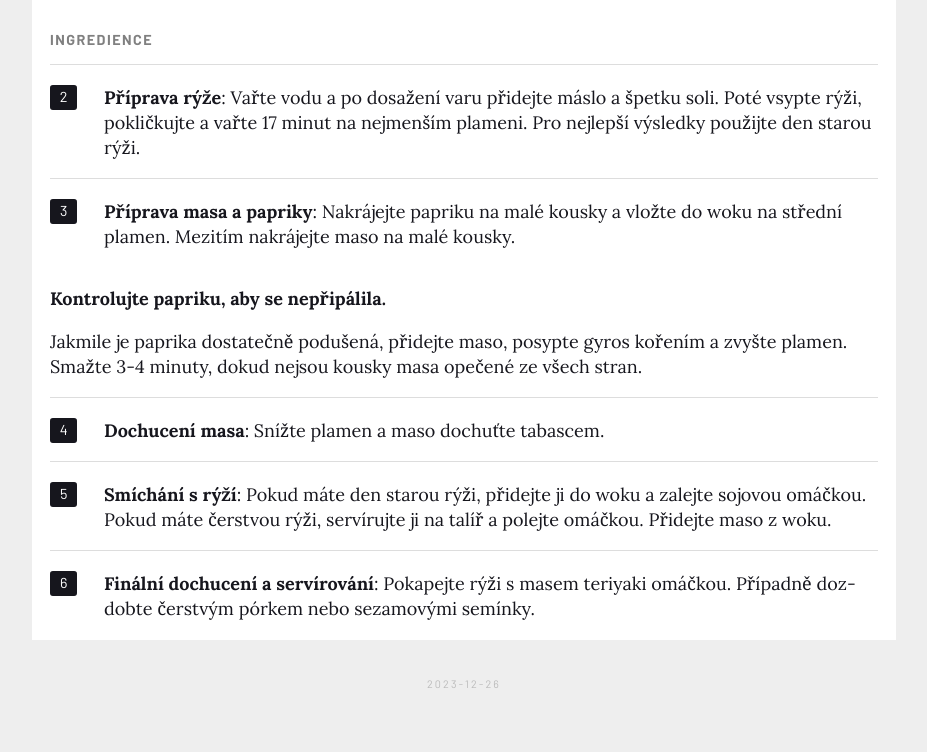
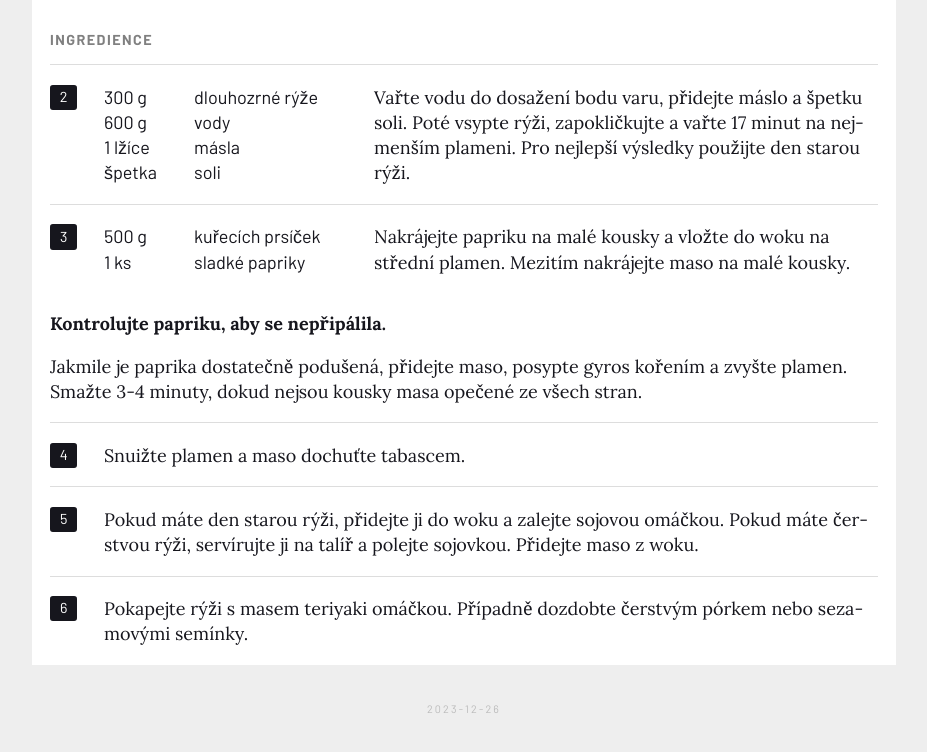
Before and after one commit to ISEEYABOIII/muj-cookbook, a plain HTML site: page smazena-ryze-s-kurecim-masem.html in a window 1280 px wide. Shown: the part 1013-1765 px from the top of the page, without its empty margins (176-1103 px from the left). Before the commit the page ends 1740 px from the top, so only its background shows below. Drawn offline with Linux system fonts and the light colour scheme.

Commit message:
Deploying to gh-pages from @ ISEEYABOIII/muj-cookbook@6d90aae173d88ab2889a0b38766946e226590ea3 🚀

```diff
--- a/search.json
+++ b/search.json
@@ -6,6 +6,6 @@
 ,{"image":"pizza.jpg","umami":"","time":"4 dny","size":"4 pizzy","meat":"","category":"Specialitky","sweet":"","sour":"","vegan":"","salty":"✓","favorite":"","bitter":"","source":"https://youtu.be/npbj6Z-JL8U","nutrition":["3889 kcal","106g cukru","2440g tuku","2080g proteinu"],"title":"Pizza","spicy":"","htmlfile":"pizza.html","description":"Domácí pizza bez použití kamene."}
 ,{"image":"smazena-ryze-s-kurecim-masem.jpg","umami":"✓","time":"30 minut","size":"5 porcí","meat":"✓","category":"Smažené","sweet":"","sour":"","vegan":"","salty":"✓","favorite":"✓","bitter":"","nutrition":["1800 kcal","3g cukru","27g tuku","138g proteinu"],"title":"Smažená rýže s kuřecím masem","spicy":"✓","htmlfile":"smazena-ryze-s-kurecim-masem.html","description":"Hrozně dobrej recept kterýho jsem se už hrozně přežral. :("}
 ,{"image":"tiramisu.jpg","umami":"","time":"___","size":"___ porcí","meat":"","category":"Dezert","sweet":"✓","sour":"","vegan":"","salty":"","favorite":"","bitter":"","nutrition":["___ kcal","___g cukru","___g tuku","___g proteinu"],"title":"Něco jako tiramisu","spicy":"","htmlfile":"tiramisu.html","description":"Mňam mňam rumík brumík."}
-,{"image":"vajecnak.jpg","umami":"✓","time":"1,5 hodina","size":"9 litrů","meat":"","category":"Nápoje","sweet":"✓","sour":"","vegan":"","salty":"","favorite":"✓","bitter":"","source":"https://www.instagram.com/reel/C03TsRasKTr/","nutrition":["___ kcal","___g cukru","___g tuku","___g proteinu"],"title":"Vaječňák","spicy":"","htmlfile":"vajecnak.html","description":"Idealní pro alkoholoiky, kteří se chtějí před Vánocemi trochu zklidnit."}
+,{"image":"vajecnak.jpg","umami":"✓","time":"1,5 hodina","size":"9 litrů","meat":"","category":"Nápoje","sweet":"✓","sour":"","vegan":"","salty":"","favorite":"✓","bitter":"","source":"https://www.instagram.com/reel/C03TsRasKTr/","nutrition":["7200 kcal","1220g cukru","1190g tuku","190g proteinu"],"title":"Vaječňák","spicy":"","htmlfile":"vajecnak.html","description":"Idealní pro alkoholoiky, kteří se chtějí před Vánocemi trochu zklidnit."}
 ,{"image":"tiramisu.jpg","umami":"","time":"40 minut","size":"12 waflí","meat":"","category":"Pečené","sweet":"✓","sour":"","vegan":"","salty":"","favorite":"","bitter":"","nutrition":["1079 kcal","171g cukru","508g tuku","31g proteinu"],"title":"Wafle","spicy":"","htmlfile":"wafle.html","description":"Tradiční recept na domácí wafle, perfektní na snídani."}
 ]
--- a/smazena-ryze-s-kurecim-masem.html
+++ b/smazena-ryze-s-kurecim-masem.html
@@ -65,12 +65,22 @@
             </ul>
             <h2 id="ingredience"><strong>Ingredience</strong></h2>
             <hr />
+            <ul>
+            <li><code>300 g</code> dlouhozrné rýže</li>
+            <li><code>600 g</code> vody</li>
+            <li><code>1 lžíce</code> másla</li>
+            <li><code>špetka</code> soli</li>
+            </ul>
             <blockquote>
-            <p><strong>Příprava rýže</strong>: Vařte vodu a po dosažení varu přidejte máslo a špetku soli. Poté vsypte rýži, pokličkujte a vařte 17 minut na nejmenším plameni. Pro nejlepší výsledky použijte den starou rýži.</p>
+            <p>Vařte vodu do dosažení bodu varu, přidejte máslo a špetku soli. Poté vsypte rýži, zapokličkujte a vařte 17 minut na nejmenším plameni. Pro nejlepší výsledky použijte den starou rýži.</p>
             </blockquote>
             <hr />
+            <ul>
+            <li><code>500 g</code> kuřecích prsíček</li>
+            <li><code>1 ks</code> sladké papriky</li>
+            </ul>
             <blockquote>
-            <p><strong>Příprava masa a papriky</strong>: Nakrájejte papriku na malé kousky a vložte do woku na střední plamen. Mezitím nakrájejte maso na malé kousky.</p>
+            <p>Nakrájejte papriku na malé kousky a vložte do woku na střední plamen. Mezitím nakrájejte maso na malé kousky.</p>
             </blockquote>
             <blockquote>
             <p><strong>Kontrolujte papriku, aby se nepřipálila.</strong></p>
@@ -80,15 +90,15 @@
             </blockquote>
             <hr />
             <blockquote>
-            <p><strong>Dochucení masa</strong>: Snížte plamen a maso dochuťte tabascem.</p>
+            <p>Snuižte plamen a maso dochuťte tabascem.</p>
             </blockquote>
             <hr />
             <blockquote>
-            <p><strong>Smíchání s rýží</strong>: Pokud máte den starou rýži, přidejte ji do woku a zalejte sojovou omáčkou. Pokud máte čerstvou rýži, servírujte ji na talíř a polejte omáčkou. Přidejte maso z woku.</p>
+            <p>Pokud máte den starou rýži, přidejte ji do woku a zalejte sojovou omáčkou. Pokud máte čerstvou rýži, servírujte ji na talíř a polejte sojovkou. Přidejte maso z woku.</p>
             </blockquote>
             <hr />
             <blockquote>
-            <p><strong>Finální dochucení a servírování</strong>: Pokapejte rýži s masem teriyaki omáčkou. Případně dozdobte čerstvým pórkem nebo sezamovými semínky.</p>
+            <p>Pokapejte rýži s masem teriyaki omáčkou. Případně dozdobte čerstvým pórkem nebo sezamovými semínky.</p>
             </blockquote>
         </section>
         <footer>
```
Also changed, not shown: vajecnak.html (+4 -4 lines).
